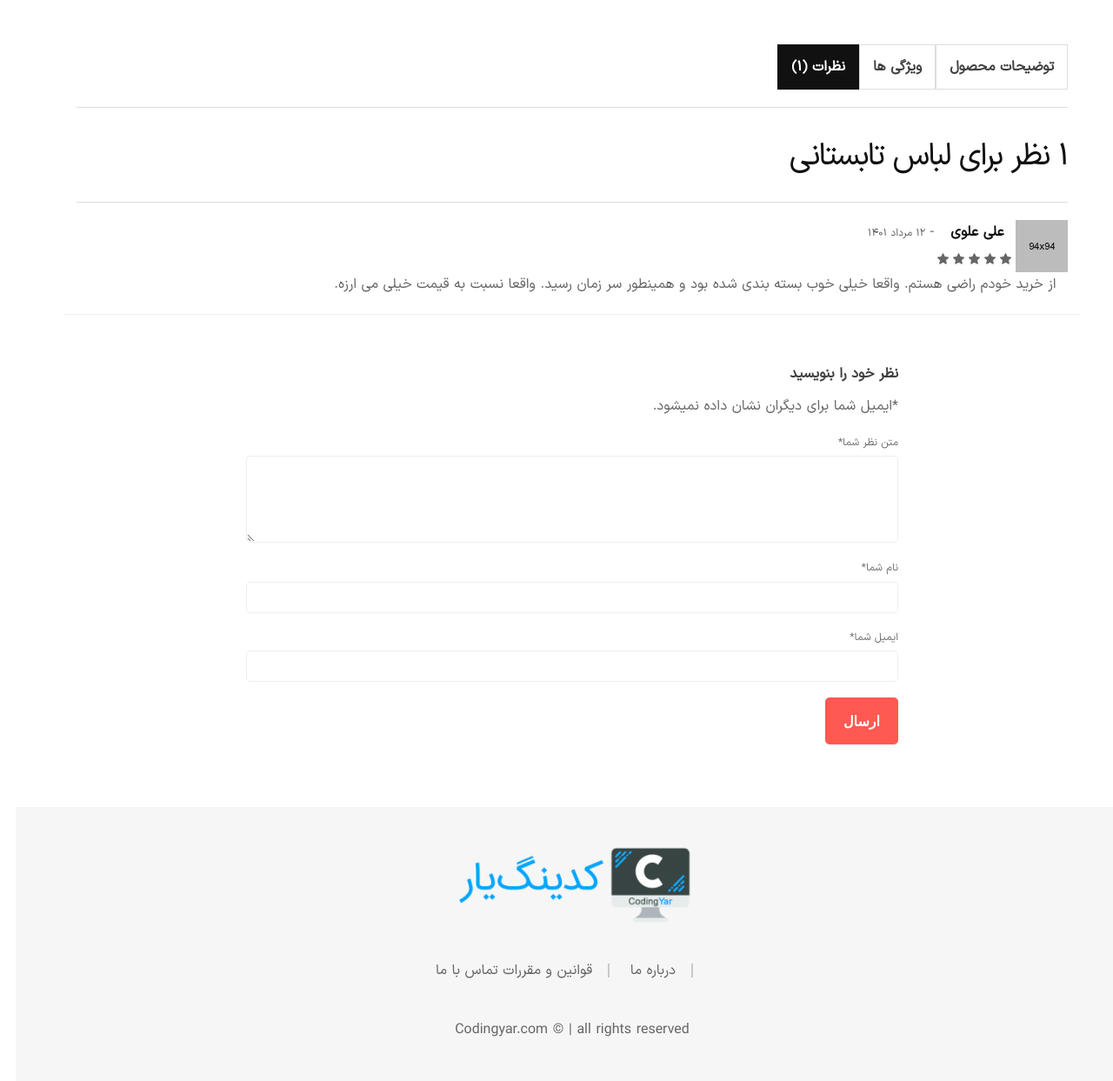
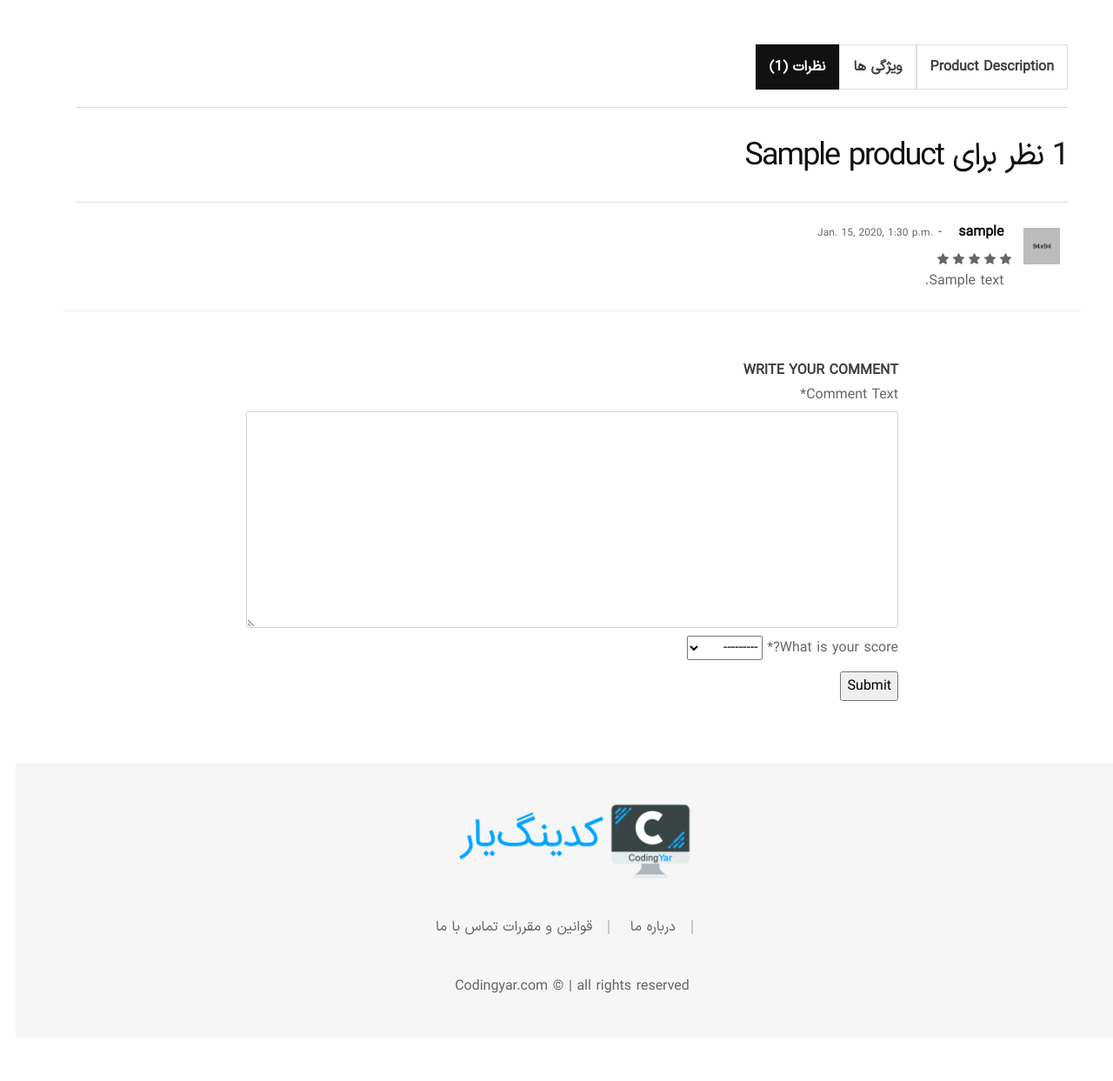
Before and after one commit to mehrali-mohsen/django_online_shop, a Django app: page /products/1/ in a window 1280 px wide, after a click that opens the changed part. Shown: the part 769-2012 px from the top of the page at 87% size. After the commit the page ends 1911 px from the top, so only its background shows below. Run offline with Django 4.2, Linux system fonts and the light colour scheme; tables that the repository leaves empty hold one stand-in row (values such as "Sample post"); parts of the project's set-up code (start-up, migrations or seed data) failed here and were passed over; some libraries are stand-ins or nearby versions; some web fonts are replaced.

Commit message:
add translation to products app

```diff
--- /dev/null
+++ b/products/forms.py
@@ -0,0 +1,7 @@
+from django import forms
+from .models import Comment
+
+class CommentForm(forms.ModelForm):
+    class Meta:
+        model = Comment
+        fields = ['body', 'stars', ]
--- a/products/templates/products/product_detail.html
+++ b/products/templates/products/product_detail.html
@@ -1,4 +1,9 @@
 {% extends '_base.html' %}
+
+{% load static %}
+{% load i18n %}
+{% load crispy_forms_tags %}
+{% load comment_tags %}
 
 {% block content %}
     <!-- Main Wrapper Start -->
@@ -9,7 +14,7 @@
                 <div class="row">
                     <div class="col-12">
                         <div class="d-flex justify-content-between align-items-center flex-sm-row flex-column">
-                            <h1 class="page-title">جزئیات محصول «{{ product.title }}»</h1>
+                            <h1 class="page-title">{% translate 'Product details of' %} {{ product.title }}</h1>
                         </div>
                     </div>
                 </div>
@@ -32,7 +37,7 @@
                                     {{ product.description }}
                                 </p>
                                 <div class="my-5 py-5 product-price-wrapper mb--25">
-                                    <span class="money text-success">{{ product.price }} تومان</span>
+                                    <span class="money text-success">{{ product.price }} {% trans '$' %}</span>
                                     <span class="price-separator">-</span>
                                     <span class="money old-price text-danger">۲۱۰,۰۰۰ تومان</span>
                                 </div>
@@ -43,11 +48,11 @@
                                         </div>
                                     </div>
                                     <button type="button" class="btn btn-small btn-bg-red btn-color-white btn-hover-2" onclick="window.location.href='cart.html'">
-                                        اضافه به سبد خرید
+                                        {% trans 'Add to Cart' %}
                                     </button>
                                 </div>
                                 <div class="product-footer-meta mt-5 pt-5">
-                                    <p><span class="m-0">دسته بندی ها:</span>
+                                    <p><span class="m-0">{% trans 'Categories' %}:</span>
                                         <a href="shop.html">لباس</a>,
                                         <a href="shop.html">تابستانی</a>,
                                         <a href="shop.html">گرم</a>,
@@ -62,13 +67,13 @@
                             <div class="product-data-tab tab-style-3">
                                 <div class="nav nav-tabs product-data-tab__head" id="product-tab" role="tablist">
                                     <a class="m-0 product-data-tab__link nav-link active" id="nav-description-tab" data-toggle="tab" href="#nav-description" role="tab" aria-selected="true">
-                                        <span>توضیحات محصول</span>
+                                        <span>{% trans 'Product Description' %}</span>
                                     </a>
                                     <a class="m-0 product-data-tab__link nav-link" id="nav-info-tab" data-toggle="tab" href="#nav-info" role="tab" aria-selected="true">
                                         <span>ویژگی ها</span>
                                     </a>
                                     <a class="m-0 product-data-tab__link nav-link" id="nav-reviews-tab" data-toggle="tab" href="#nav-reviews" role="tab" aria-selected="true">
-                                        <span>نظرات (۱)</span>
+                                        <span>نظرات ({{ product.comments.all|only_active_comments|length }})</span>
                                     </a>
                                 </div>
                                 <div class="tab-content product-data-tab__content" id="product-tabContent">
@@ -104,63 +109,80 @@
                                     </div>
                                     <div class="tab-pane fade" id="nav-reviews" role="tabpanel" aria-labelledby="nav-reviews-tab">
                                         <div class="product-reviews">
-                                            <h3 class="review__title">۱ نظر برای لباس تابستانی</h3>
+                                            <h3 class="review__title">{{ product.comments.all|only_active_comments|length }} نظر برای {{ product.title }}</h3>
                                             <ul class="review__list">
-                                                <li class="review__item">
+                                                {% for comment in product.comments.all|only_active_comments %}
+                                                    <li class="review__item">
                                                     <div class="review__container">
                                                         <div class="review__text">
                                                             <div class="d-flex flex-sm-row flex-row">
-                                                                <img src="assets/img/others/comment-1.jpg" alt="Review Avatar" class="review__avatar">
+                                                                <img src="{% static 'img/others/comment-1.jpg' %}" alt="Review Avatar" class="review__avatar p-3">
                                                                 <div>
                                                                     <div class="review__meta">
-                                                                        <strong class="review__author px-4">علی علوی</strong>
+                                                                        <span class="review__published-date">{{ comment.datetime_created }}</span>
                                                                         <span class="review__dash">-</span>
-                                                                        <span class="review__published-date">۱۲ مرداد ۱۴۰۱</span>
+                                                                        <strong class="review__author px-4">{{ comment.author.username }}</strong>
                                                                     </div>
                                                                     <div class="product-rating">
                                                                         <div class="m-0 star-rating star-five">
-                                                                            <span>Rated <strong class="rating">5.00</strong> out of 5</span>
+                                                                            <span>Rated <strong class="rating">{{ comment.stars }}</strong> out of 5</span>
                                                                         </div>
                                                                     </div>
+                                                                    <p class="review__description text-right px-4 pt-2">
+                                                                        {{ comment.body }}
+                                                                    </p>
                                                                 </div>
                                                             </div>
-                                                            <p class="review__description text-right px-4">
-                                                                از خرید خودم راضی هستم. واقعا خیلی خوب بسته بندی شده بود و همینطور سر زمان رسید. واقعا نسبت به قیمت خیلی می ارزه.
-                                                            </p>
+
                                                         </div>
                                                     </div>
                                                 </li>
+                                                {% endfor %}
                                             </ul>
                                             <div class="review-form-wrapper">
                                                 <div class="row">
                                                     <div class="border-top py-5 w-100"></div>
                                                     <div class="col-lg-8 m-auto">
-                                                        <span class="reply-title pull-right">نظر خود را بنویسید</span>
+                                                        <span class="reply-title pull-right">
+                                                            {% trans 'Write your comment' %}
+                                                        </span>
                                                         <br>
-                                                        <form action="#" class="form text-right">
-                                                            <div class="form-notes mb--20">
-                                                                <p class="my-3"><span class="required">*</span>ایمیل شما برای دیگران نشان داده نمیشود.</p>
-                                                            </div>
-                                                            <div class="form__group mb--10">
-                                                                <label class="form__label d-block" for="email">متن نظر شما<span class="required">*</span></label>
-                                                                <textarea name="review" id="review" class="form__input form__input--textarea"></textarea>
-                                                            </div>
-                                                            <div class="form__group mb--20">
-                                                                <label class="form__label d-block" for="name">نام شما<span class="required">*</span></label>
-                                                                <input type="text" name="name" id="name" class="form__input">
-                                                            </div>
-                                                            <div class="form__group mb--20">
-                                                                <label class="form__label d-block" for="email">ایمیل شما<span class="required">*</span></label>
-                                                                <input type="email" name="email" id="email" class="form__input">
-                                                            </div>
-                                                            <div class="form__group">
-                                                                <div class="form-row">
-                                                                    <div class="col-12">
-                                                                        <input type="submit" value="ارسال" class="btn-submit">
-                                                                    </div>
-                                                                </div>
-                                                            </div>
+                                                        <form action="{% url 'comment_create' product.id %}" method="post">
+                                                            {% csrf_token %}
+                                                            {{ comment_form|crispy }}
+                                                            <input type="submit" value="{% trans 'Submit' %}">
                                                         </form>
+
+
+
+
+
+
+
+{#                                                        <form action="#" class="form text-right">#}
+{#                                                            <div class="form-notes mb--20">#}
+{#                                                                <p class="my-3"><span class="required">*</span>ایمیل شما برای دیگران نشان داده نمیشود.</p>#}
+{#                                                            </div>#}
+{#                                                            <div class="form__group mb--10">#}
+{#                                                                <label class="form__label d-block" for="email">متن نظر شما<span class="required">*</span></label>#}
+{#                                                                <textarea name="review" id="review" class="form__input form__input--textarea"></textarea>#}
+{#                                                            </div>#}
+{#                                                            <div class="form__group mb--20">#}
+{#                                                                <label class="form__label d-block" for="name">نام شما<span class="required">*</span></label>#}
+{#                                                                <input type="text" name="name" id="name" class="form__input">#}
+{#                                                            </div>#}
+{#                                                            <div class="form__group mb--20">#}
+{#                                                                <label class="form__label d-block" for="email">ایمیل شما<span class="required">*</span></label>#}
+{#                                                                <input type="email" name="email" id="email" class="form__input">#}
+{#                                                            </div>#}
+{#                                                            <div class="form__group">#}
+{#                                                                <div class="form-row">#}
+{#                                                                    <div class="col-12">#}
+{#                                                                        <input type="submit" value="ارسال" class="btn-submit">#}
+{#                                                                    </div>#}
+{#                                                                </div>#}
+{#                                                            </div>#}
+{#                                                        </form>#}
                                                     </div>
                                                 </div>
                                             </div>
--- /dev/null
+++ b/products/templatetags/comment_tags.py
@@ -0,0 +1,8 @@
+from django import template
+
+register = template.Library()
+
+
+@register.filter
+def only_active_comments(comments):
+    return comments.filter(active=True)
--- a/products/urls.py
+++ b/products/urls.py
@@ -1,8 +1,11 @@
 from django.urls import path
 
-from .views import ProductListView, ProductDetailView
+from .views import ProductListView, ProductDetailView, CommentCreateView, test_translation
+from .views import test_translation
 
 urlpatterns = [
     path('', ProductListView.as_view(), name='product_list'),
     path('<int:pk>/', ProductDetailView.as_view(), name='product_detail'),
+    path('comment/<int:product_id>/', CommentCreateView.as_view(), name='comment_create'),
+    path('hello/', test_translation, )
 ]
--- a/products/views.py
+++ b/products/views.py
@@ -1,6 +1,15 @@
+from django.http import HttpResponse
 from django.views import generic
+from django.shortcuts import get_object_or_404
 
-from .models import Product
+from .models import Product, Comment
+from .forms import CommentForm
+from django.utils.translation import gettext as _
+
+
+def test_translation(request):
+    result = _('Hello')
+    return HttpResponse(result)
 
 
 class ProductListView(generic.ListView):
@@ -13,3 +22,22 @@ class ProductDetailView(generic.DetailView):
     model = Product
     template_name = 'products/product_detail.html'
     context_object_name = 'product'
+
+    def get_context_data(self, **kwargs):
+        context = super().get_context_data(**kwargs)
+        context['comment_form'] = CommentForm()
+        return context
+
+class CommentCreateView(generic.CreateView):
+    model = Comment
+    form_class = CommentForm
+
+    def form_valid(self, form):
+        obj = form.save(commit=False)
+        obj.author = self.request.user
+
+        product_id = int(self.kwargs['product_id'])
+        product = get_object_or_404(Product, pk=product_id)
+        obj.product = product
+
+        return super().form_valid(form)
```
Also changed, not shown: config/settings.py (+5 -3 lines), products/admin.py (+17 -2 lines), products/models.py (+43 -4 lines), products/locale/fa/LC_MESSAGES/django.po (added), products/migrations/0002_comment.py (added), products/templatetags/__init__.py (added), 1 other file.
